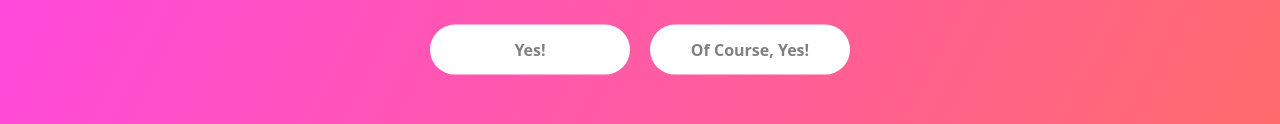
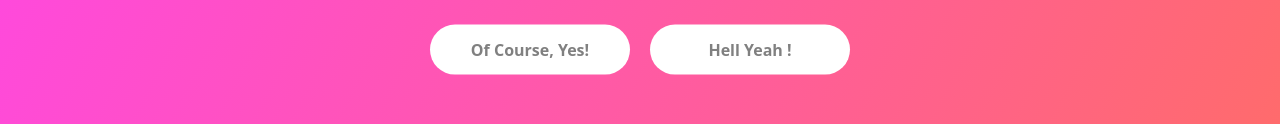
Before and after one commit to tharunvem/luv, a plain HTML site: page index.html in a window 1280 px wide. Shown: the part 653-777 px from the top of the page. Drawn offline with nearby package versions, Linux system fonts and the light colour scheme; no server answers.

Commit message:
Update index.html

```diff
--- a/index.html
+++ b/index.html
@@ -21,8 +21,8 @@
                 <p>Love you more and more each day of the new year, Darling </p>
                 <h1>Be my <span class="Love">Bindu Sri</span>?</h1>
             <div class="d-flex justify-content-center">
-                <button onclick="propose()" class="btn btn-primary">Yes!</button> <br>
-                <button onclick="propose()" class="btn btn-primary">Of Course, Yes!</button>
+                <button onclick="propose()" class="btn btn-primary">Of Course, Yes!</button> <br>
+                <button onclick="propose()" class="btn btn-primary">Hell Yeah !</button>
             </div>
         </div>
         <div class="position-absolute top-50 start-50 translate-middle" id="showMessage">
```
